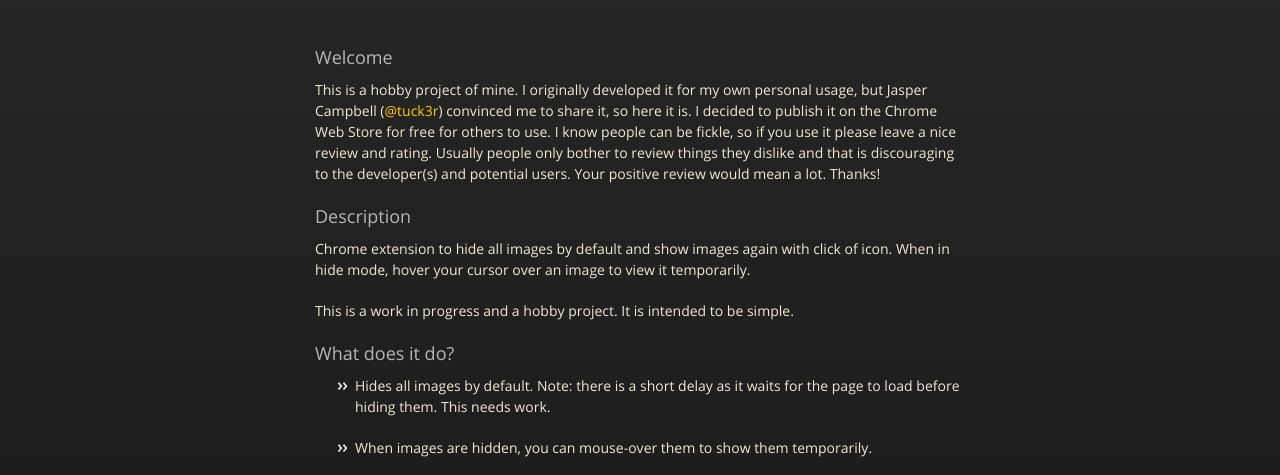
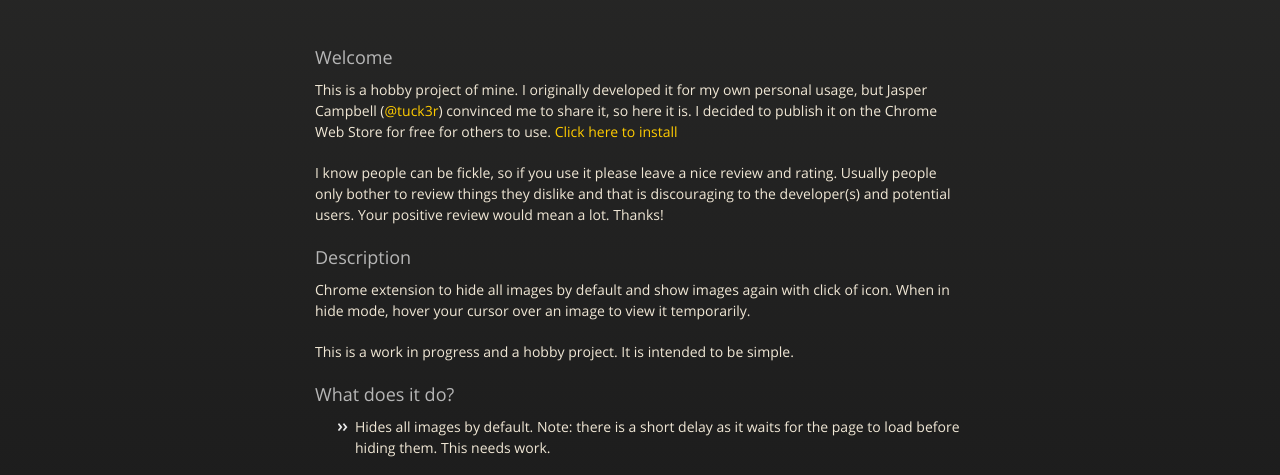
Before and after one commit to alexmason81/ChromeImgHider, a plain HTML site: page index.html in a window 1280 px wide. Shown: the part 253-728 px from the top of the page. Drawn offline with nearby package versions, Linux system fonts and the light colour scheme.

```diff
--- a/index.html
+++ b/index.html
@@ -41,7 +41,9 @@
         <h3>
 <a id="welcome" class="anchor" href="#welcome" aria-hidden="true"><span class="octicon octicon-link"></span></a>Welcome</h3>
 
-<p>This is a hobby project of mine. I originally developed it for my own personal usage, but Jasper Campbell (<a href="https://github.com/tuck3r" class="user-mention">@tuck3r</a>) convinced me to share it, so here it is. I decided to publish it on the Chrome Web Store for free for others to use. I know people can be fickle, so if you use it please leave a nice review and rating. Usually people only bother to review things they dislike and that is discouraging to the developer(s) and potential users. Your positive review would mean a lot. Thanks!</p>
+<p>This is a hobby project of mine. I originally developed it for my own personal usage, but Jasper Campbell (<a href="https://github.com/tuck3r" class="user-mention">@tuck3r</a>) convinced me to share it, so here it is. I decided to publish it on the Chrome Web Store for free for others to use. <a href="https://chrome.google.com/webstore/detail/image-hider/fdjghmbmljbhojdgegmhhbkhgoacgdcb">Click here to install</a></p>
+
+<p>I know people can be fickle, so if you use it please leave a nice review and rating. Usually people only bother to review things they dislike and that is discouraging to the developer(s) and potential users. Your positive review would mean a lot. Thanks!</p>
 
 <h3>
 <a id="description" class="anchor" href="#description" aria-hidden="true"><span class="octicon octicon-link"></span></a>Description</h3>
```
Also changed, not shown: params.json (+1 -1 lines).
